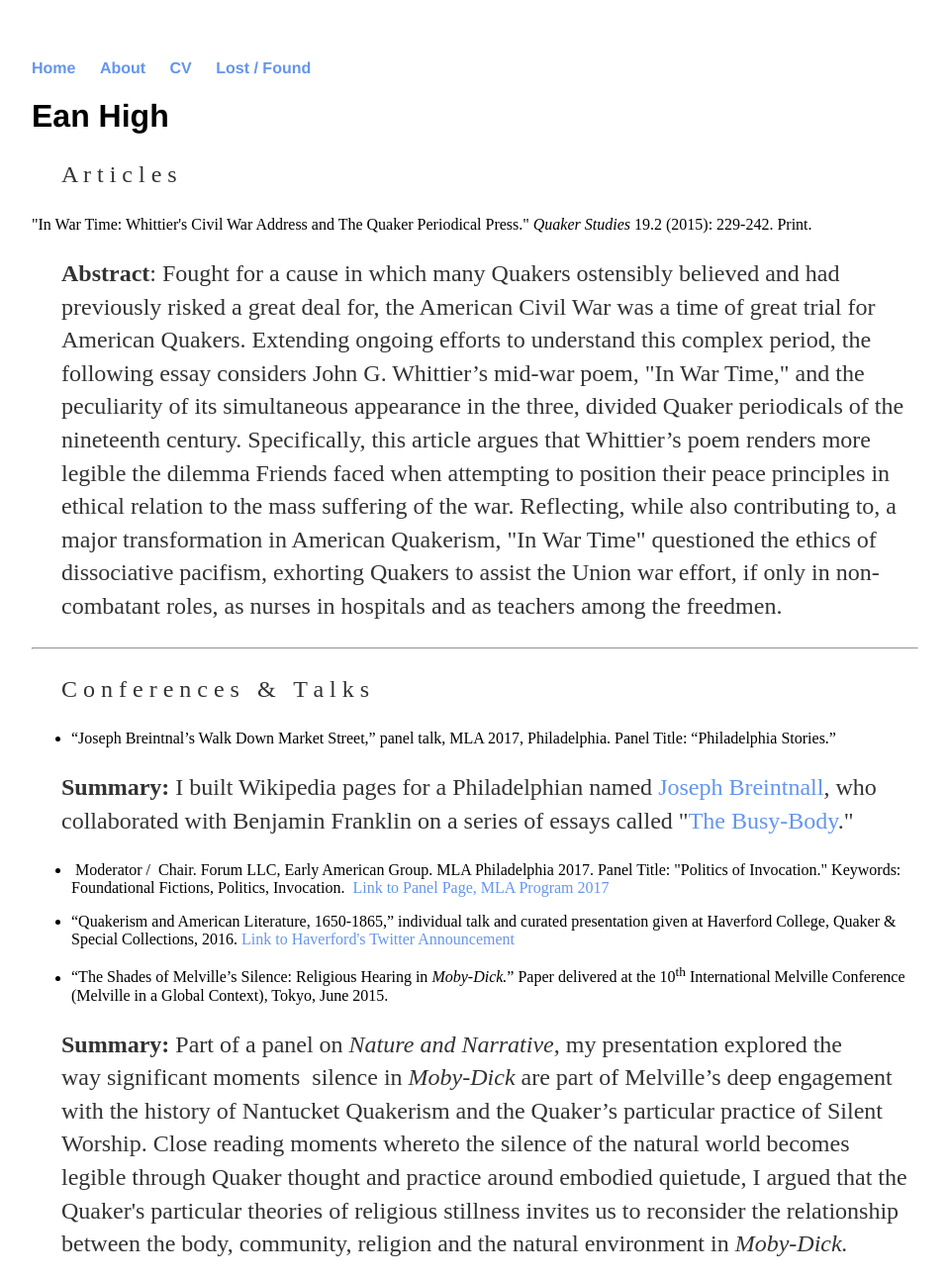
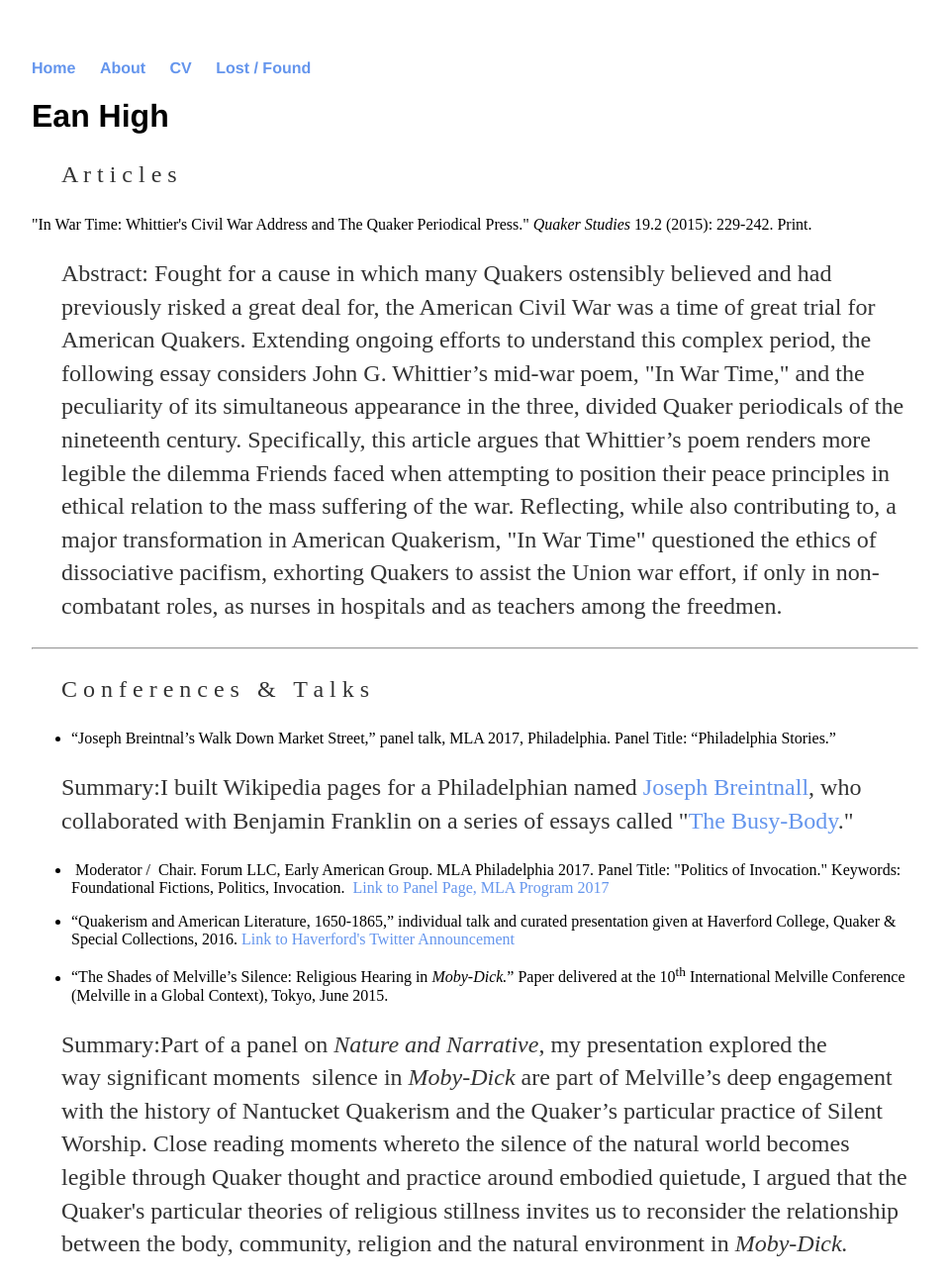
Before and after one commit to eanhello/eanhello.github.io, a Jekyll site: the page built from cv/index.html, in a window 1280 px wide and 1400 px high, cut to the strip 0-1294 px from the top of the window. Shown: the whole strip at 99% size, without its empty margins (160-1119 px from the left). Built offline with Jekyll 4.4.1, drawn with Linux system fonts in a browser that asks for light colours.

Commit message:
Update index.html

```diff
--- a/cv/index.html
+++ b/cv/index.html
@@ -7,7 +7,7 @@ title: Ean High
 <p style="padding-left: 30px">A r t i c l e s</p>
 "In War Time: Whittier's Civil War Address and The Quaker Periodical Press." <i>Quaker Studies</i> 19.2 (2015): 229-242. Print.
 <p style="padding-left: 30px"></a></p>
-<p style="padding-left: 30px"><strong>Abstract</strong>: Fought for a cause in which many Quakers ostensibly believed and had previously risked a great deal for, the American Civil War was a time of great trial for American Quakers. Extending ongoing efforts to understand this complex period, the following essay considers John G. Whittier’s mid-war poem, "In War Time," and the peculiarity of its simultaneous appearance in the three, divided Quaker periodicals of the nineteenth century. Specifically, this article argues that Whittier’s poem renders more legible the dilemma Friends faced when attempting to position their peace principles in ethical relation to the mass suffering of the war. Reflecting, while also contributing to, a major transformation in American Quakerism, "In War Time" questioned the ethics of dissociative pacifism, exhorting Quakers to assist the Union war effort, if only in non- combatant roles, as nurses in hospitals and as teachers among the freedmen.</p>
+<p style="padding-left: 30px">Abstract: Fought for a cause in which many Quakers ostensibly believed and had previously risked a great deal for, the American Civil War was a time of great trial for American Quakers. Extending ongoing efforts to understand this complex period, the following essay considers John G. Whittier’s mid-war poem, "In War Time," and the peculiarity of its simultaneous appearance in the three, divided Quaker periodicals of the nineteenth century. Specifically, this article argues that Whittier’s poem renders more legible the dilemma Friends faced when attempting to position their peace principles in ethical relation to the mass suffering of the war. Reflecting, while also contributing to, a major transformation in American Quakerism, "In War Time" questioned the ethics of dissociative pacifism, exhorting Quakers to assist the Union war effort, if only in non- combatant roles, as nurses in hospitals and as teachers among the freedmen.</p>
 
 
 <hr />
@@ -16,7 +16,7 @@ title: Ean High
 <ul>
  	<li>“Joseph Breintnal’s Walk Down Market Street,” panel talk, MLA 2017, Philadelphia. Panel Title: “Philadelphia Stories.”</li>
 </ul>
-<p style="padding-left: 30px"><strong>Summary: </strong>I built Wikipedia pages for a Philadelphian named <a href="https://en.wikipedia.org/wiki/Joseph_Breintnall">Joseph Breintnall</a>, who collaborated with Benjamin Franklin on a series of essays called "<a href="https://en.wikipedia.org/wiki/The_Busy-Body">The Busy-Body</a>."</p>
+<p style="padding-left: 30px">Summary:I built Wikipedia pages for a Philadelphian named <a href="https://en.wikipedia.org/wiki/Joseph_Breintnall">Joseph Breintnall</a>, who collaborated with Benjamin Franklin on a series of essays called "<a href="https://en.wikipedia.org/wiki/The_Busy-Body">The Busy-Body</a>."</p>
 
 <ul>
  	<li> Moderator /  Chair. Forum LLC, Early American Group. MLA Philadelphia 2017. Panel Title: "Politics of Invocation." Keywords: Foundational Fictions, Politics, Invocation.  <a href="https://apps.mla.org/program_details?prog_id=129&amp;year=2017" target="_blank">Link to Panel Page, MLA Program 2017</a></li>
@@ -27,6 +27,6 @@ title: Ean High
 <ul>
  	<li>“The Shades of Melville’s Silence: Religious Hearing in <em>Moby-Dick.</em>” Paper delivered at the 10<sup>th</sup> International Melville Conference (Melville in a Global Context), Tokyo, June 2015.</li>
 </ul>
-<p style="padding-left: 30px"><strong>Summary: </strong>Part of a panel on <em>Nature and Narrative</em>, my presentation explored the way significant moments  silence in <em>Moby-Dick</em> are part of Melville’s deep engagement with the history of Nantucket Quakerism and the Quaker’s particular practice of Silent Worship. Close reading moments whereto the silence of the natural world becomes legible through Quaker thought and practice around embodied quietude, I argued that the Quaker's particular theories of religious stillness invites us to reconsider the relationship between the body, community, religion and the natural environment in <em>Moby-Dick. </em></p>
+<p style="padding-left: 30px">Summary:Part of a panel on <em>Nature and Narrative</em>, my presentation explored the way significant moments  silence in <em>Moby-Dick</em> are part of Melville’s deep engagement with the history of Nantucket Quakerism and the Quaker’s particular practice of Silent Worship. Close reading moments whereto the silence of the natural world becomes legible through Quaker thought and practice around embodied quietude, I argued that the Quaker's particular theories of religious stillness invites us to reconsider the relationship between the body, community, religion and the natural environment in <em>Moby-Dick. </em></p>
 
 <p style="padding-left: 30px"><img class="wp-image-163 " src="http://eanhigh.mla.hcommons.org/files/2016/04/Screen-Shot-2016-12-06-at-10.56.28-AM.png" alt="Link to Twitter Announcement" width="415" height="572" /></p>
```
